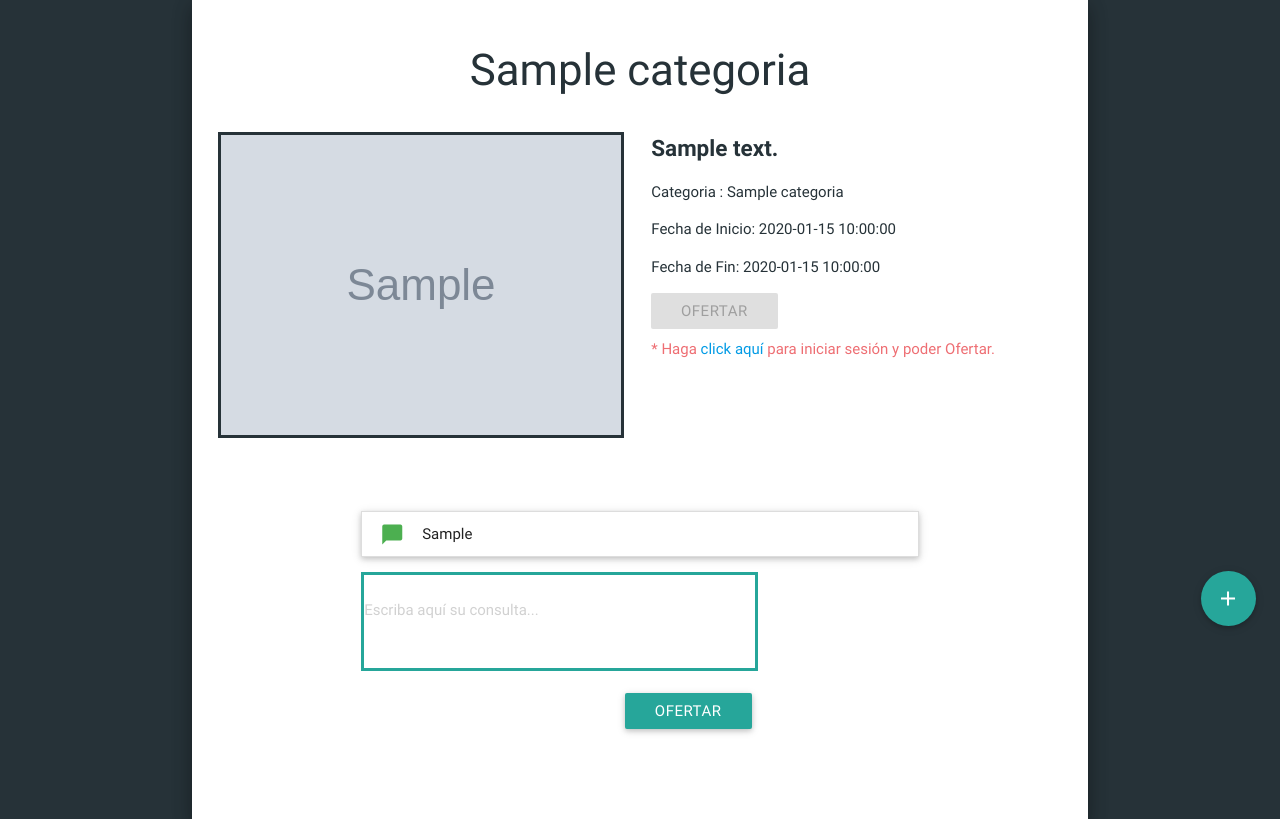
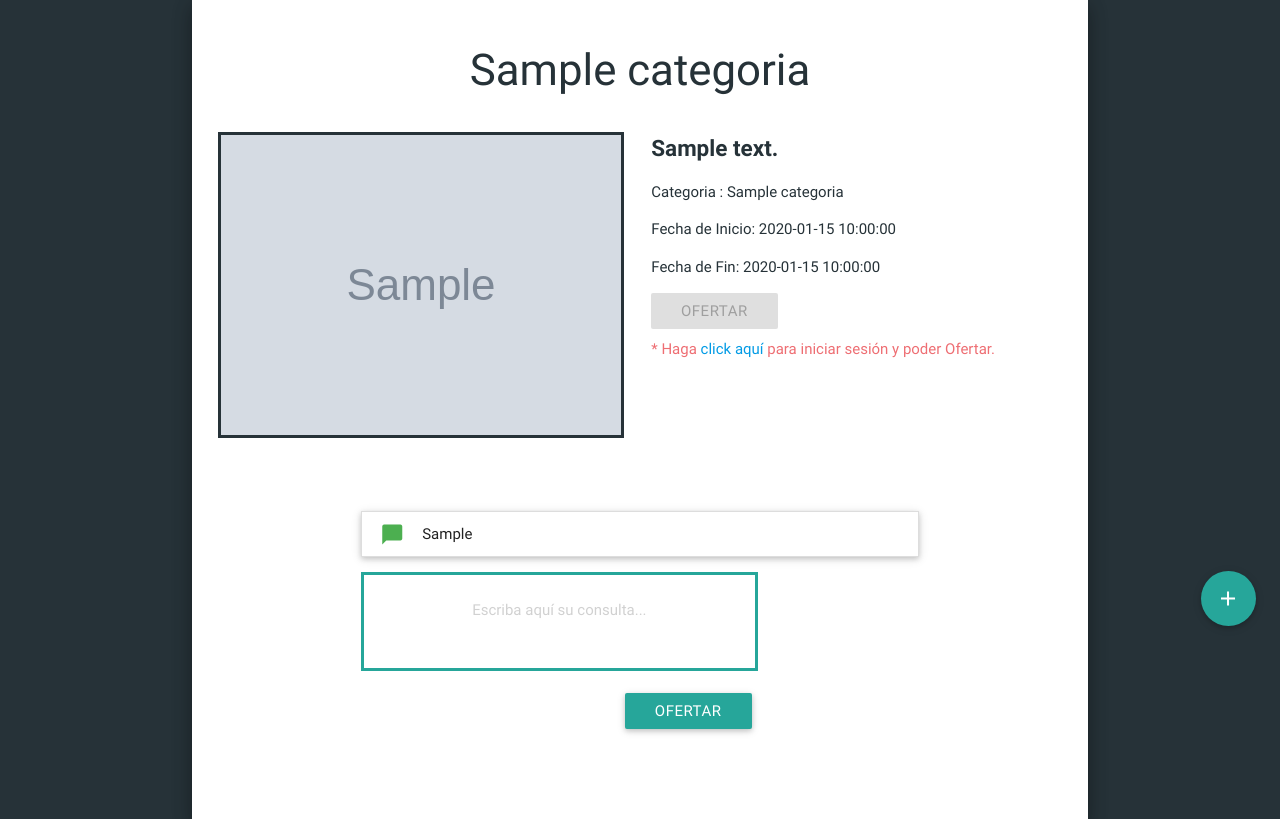
Before and after one commit to lemon-dev/bestnid, a PHP site: page /subasta.php?id_subasta=1 in a window 1280 px wide. Shown: the part 129-948 px from the top of the page. Run offline with PHP 8.4, Linux system fonts and the light colour scheme; tables that the repository leaves empty or names only in its code hold one stand-in row (values such as "Sample post"); grey boxes marked "Sample" are stand-in pictures.

Commit message:
Falta la validación en Ofertar, y resolver el estilo

```diff
--- a/proyecto/css/style.css
+++ b/proyecto/css/style.css
@@ -235,6 +235,10 @@ VER SUBASTA
 	border: 3px solid #26a69a;
 }
 
+#consulta {
+
+}
+
 
 /**********************************
 BUSCAR POR TITULO
--- a/proyecto/subasta.php
+++ b/proyecto/subasta.php
@@ -81,7 +81,6 @@ include('include/header.php');
 			</li>
 		</ul>
 		<div class="container consultas">
-			<ul class="collapsible" data-collapsible="accordion">
 				<?php
 
 				require_once('db/connect.php');
@@ -91,6 +90,10 @@ include('include/header.php');
 				if(!$result = $db->query($query)){
 					echo ':(';
 					die();
+				}
+
+				if($result->num_rows > 0){
+					echo '<ul class="collapsible" data-collapsible="accordion">';
 				}
 
 				while ($row = $result->fetch_object()){ ?>
@@ -106,7 +109,7 @@ include('include/header.php');
 			<div class="container consultar-form-container">
 			<form id="consultar-form" method="post" action="/function/consultar-process.php">
 				<div class="input-field col s12 m12 l12">
-					<textarea name="consulta" id="consulta" class="materialize-textarea validate active" placeholder="Escriba aquí su consulta..." required></textarea>
+					<textarea name="consulta" id="consulta" class="materialize-textarea validate active center" placeholder="Escriba aquí su consulta..." required></textarea>
 				</div>
 				<input type="hidden" name="id_subasta" value="<?php echo $_GET['id_subasta'] ?>">
 				<input id="consulta-submit" type="submit" class="btn right form-submit" value="Ofertar">
```
